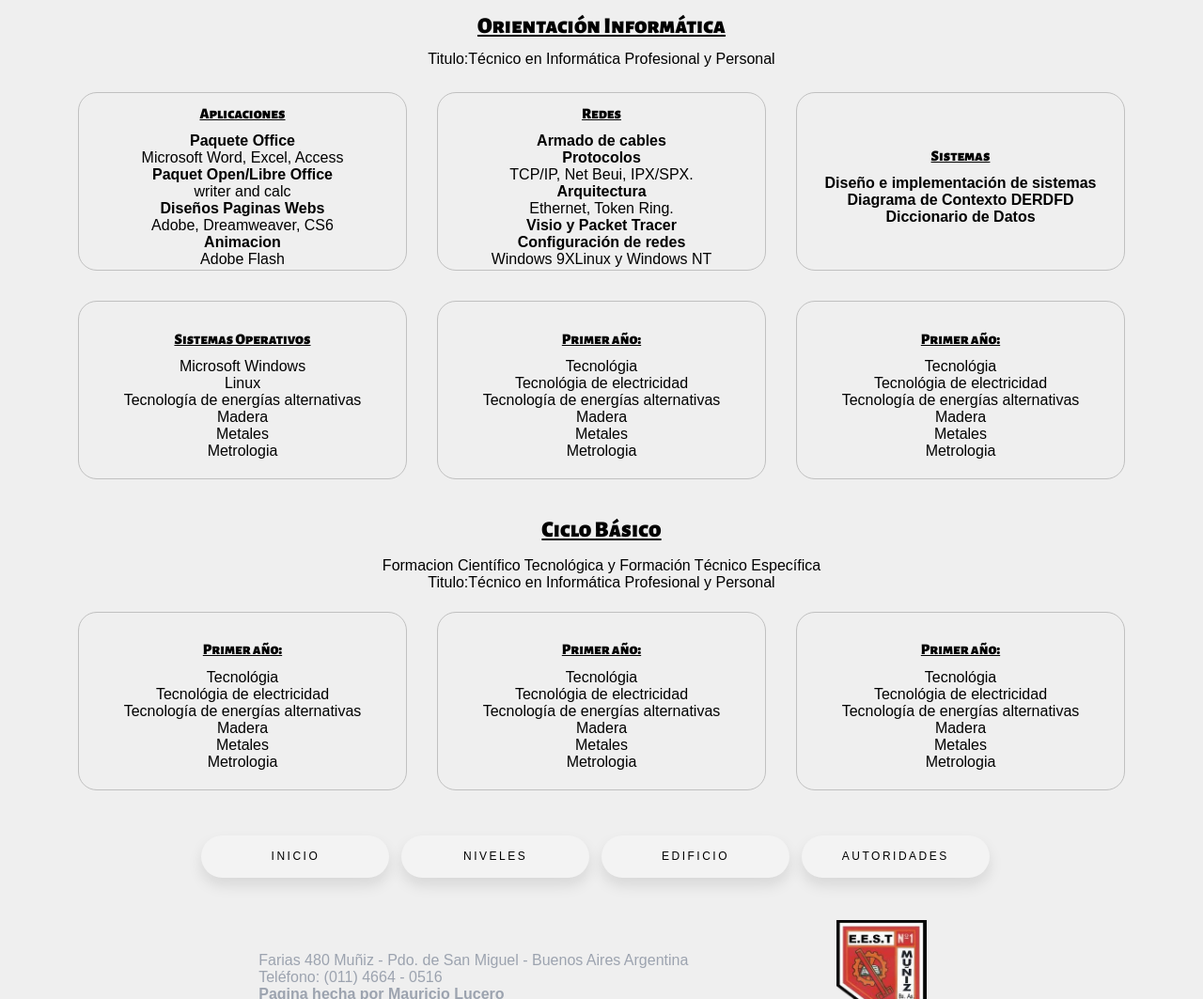
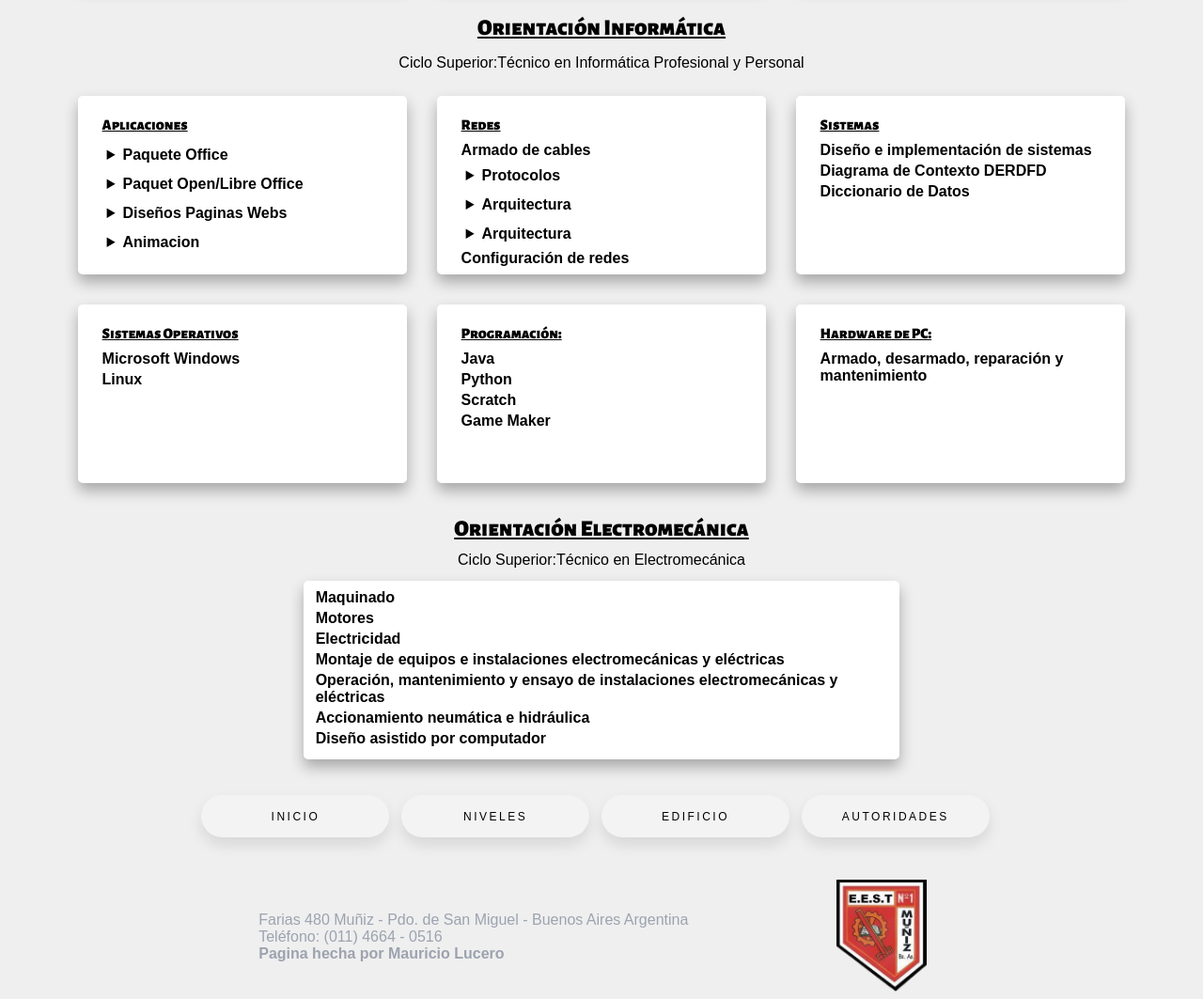
Before and after one commit to m4uri34/E.E.S.T-n-1, a plain HTML site: page Niveles.html in a window 1280 px wide. Shown: the part 1221-2284 px from the top of the page at 94% size. Drawn offline with Linux system fonts and the light colour scheme.

Commit message:
git add .

```diff
--- a/Niveles.html
+++ b/Niveles.html
@@ -1,4 +1,3 @@
-<!DOCTYPE html>
 <!DOCTYPE html>
 <html lang="es">
 <head>
@@ -76,34 +75,44 @@
         <div class="nivel">
             <div class="text">
                 <h2>Orientación Informática</h2>
-                <p>Titulo:Técnico en Informática Profesional y Personal</p>
+                <p>Ciclo Superior:Técnico en Informática Profesional y Personal</p>
             </div>
             <div class="temas-container">
                 <div class="temas">
                     <h4>Aplicaciones</h4>
-                    <ul>
-                        <li class="tema-general">Paquete Office</li>
-                        <li>Microsoft Word, Excel, Access</li>
-                        <li class="tema-general">Paquet Open/Libre Office</li>
-                        <li>writer and calc</li>
-                        <li class="tema-general">Diseños Paginas Webs</li>
-                        <li>Adobe, Dreamweaver, CS6</li>
-                        <li class="tema-general">Animacion</li>
-                        <li>Adobe Flash</li>
-                    </ul>
+                    <details name="tema">
+                        <summary class="tema-general">Paquete Office</summary>
+                        Microsoft Word, Excel, Access
+                    </details>
+                    <details name="tema">
+                        <summary class="tema-general">Paquet Open/Libre Office</summary>
+                        writer and calc
+                    </details>
+                    <details name="tema">
+                        <summary class="tema-general">Diseños Paginas Webs</summary>
+                        Adobe, Dreamweaver, CS6
+                    </details>
+                    <details name="tema">
+                        <summary class="tema-general">Animacion</summary>
+                        Adobe Flash
+                    </details>
                 </div>
                 <div class="temas">
                     <h4>Redes</h4>
-                    <ul>
-                        <li class="tema-general">Armado de cables</li>
-                        <li class="tema-general">Protocolos</li>
-                        <li>TCP/IP, Net Beui, IPX/SPX.</li>
-                        <li class="tema-general">Arquitectura</li>
-                        <li>Ethernet, Token Ring.</li>
-                        <li class="tema-general">Visio y Packet Tracer</li>
-                        <li class="tema-general">Configuración de redes</li>
-                        <li>Windows 9XLinux y Windows NT</li>
-                    </ul>
+                    <p class="tema-general">Armado de cables</p>
+                    <details name="tema">
+                        <summary class="tema-general">Protocolos</summary>
+                        TCP/IP, Net Beui, IPX/SPX
+                    </details>
+                    <details name="tema">
+                        <summary class="tema-general">Arquitectura</summary>
+                        Ethernet, Token Ring
+                    </details>
+                    <details name="tema">
+                        <summary class="tema-general">Arquitectura</summary>
+                        Windows 9XLinux y Windows NT
+                    </details>
+                    <p class="tema-general">Configuración de redes</p>
                 </div>
                 <div class="temas">
                     <h4>Sistemas</h4>
@@ -116,76 +125,42 @@
                 <div class="temas">
                     <h4>Sistemas Operativos</h4>
                     <ul>
-                        <li>Microsoft Windows</li>
-                        <li>Linux</li>
-                        <li>Tecnología de energías alternativas</li>
-                        <li>Madera</li>
-                        <li>Metales</li>
-                        <li>Metrologia</li>
+                        <li class="tema-general">Microsoft Windows</li>
+                        <li class="tema-general">Linux</li>
                     </ul>
                 </div>
                 <div class="temas">
-                    <h4>Primer año:</h4>
+                    <h4>Programación:</h4>
                     <ul>
-                        <li>Tecnológia</li>
-                        <li>Tecnológia de electricidad</li>
-                        <li>Tecnología de energías alternativas</li>
-                        <li>Madera</li>
-                        <li>Metales</li>
-                        <li>Metrologia</li>
+                        <li class="tema-general">Java</li>
+                        <li class="tema-general">Python</li>
+                        <li class="tema-general">Scratch</li>
+                        <li class="tema-general">Game Maker</li>
                     </ul>
                 </div>
                 <div class="temas">
-                    <h4>Primer año:</h4>
+                    <h4>Hardware de PC:</h4>
                     <ul>
-                        <li>Tecnológia</li>
-                        <li>Tecnológia de electricidad</li>
-                        <li>Tecnología de energías alternativas</li>
-                        <li>Madera</li>
-                        <li>Metales</li>
-                        <li>Metrologia</li>
+                        <li class="tema-general">Armado, desarmado, reparación y mantenimiento</li>
                     </ul>
                 </div>
             </div>
         </div>
         <div class="nivel">
             <div class="text">
-                <h2>Ciclo Básico</h2>
-                <p>Formacion Científico Tecnológica y Formación Técnico Específica</p>
-                <p>Titulo:Técnico en Informática Profesional y Personal</p>
+                <h2>Orientación Electromecánica</h2>
+                <p>Ciclo Superior:Técnico en Electromecánica</p>
             </div>
             <div class="temas-container">
-                <div class="temas">
-                    <h4>Primer año:</h4>
+                <div class="temas" style="width: 100%; justify-content: center;">
                     <ul>
-                        <li>Tecnológia</li>
-                        <li>Tecnológia de electricidad</li>
-                        <li>Tecnología de energías alternativas</li>
-                        <li>Madera</li>
-                        <li>Metales</li>
-                        <li>Metrologia</li>
-                    </ul>
-                </div>
-                <div class="temas">
-                    <h4>Primer año:</h4>
-                    <ul>
-                        <li>Tecnológia</li>
-                        <li>Tecnológia de electricidad</li>
-                        <li>Tecnología de energías alternativas</li>
-                        <li>Madera</li>
-                        <li>Metales</li>
-                        <li>Metrologia</li>
-                    </ul>
-                </div>
-                <div class="temas">
-                    <h4>Primer año:</h4>
-                    <ul>
-                        <li>Tecnológia</li>
-                        <li>Tecnológia de electricidad</li>
-                        <li>Tecnología de energías alternativas</li>
-                        <li>Madera</li>
-                        <li>Metales</li>
-                        <li>Metrologia</li>
+                        <li>Maquinado</li>
+                        <li>Motores</li>
+                        <li>Electricidad</li>
+                        <li>Montaje de equipos e instalaciones electromecánicas y eléctricas</li>
+                        <li>Operación, mantenimiento y ensayo de instalaciones electromecánicas y eléctricas</li>
+                        <li>Accionamiento neumática e hidráulica</li>
+                        <li>Diseño asistido por computador</li>
                     </ul>
                 </div>
             </div>
--- a/css/niveles.css
+++ b/css/niveles.css
@@ -214,14 +214,34 @@ main h1, main h2, main h4{
     width: 350px;
     height: 190px;
     flex-direction: column;
-    justify-content: center;
+    justify-content: start;
     display: flex;
-    text-align: center;
-    border: solid 1px #c0c0c0;
-    border-radius: 20px;
+    text-align: start;
+    border-radius: 5px;
+    padding: 1% 2%;
+    background-color: #fff;
+    box-shadow: 0px 8px 15px rgba(0, 0, 0, 0.3);
+    overflow: hidden;
 }
-.tema-general{
+.tema-general,ul li{
     font-weight: bold;
+    padding-bottom: 4px;
+}
+details summary{
+    margin-bottom: 4px;
+    color: #000000;
+    padding: 5px;
+}
+details summary:hover, .tema-general:hover{
+    background-color: #efefef;
+    color: #000;
+}
+details[open] summary{
+    width: fit-content;
+    background-color: #ff4081;
+    color: #ffff;
+    padding: 5px;
+    border-radius: 15px;
 }
 /*----------- FOOTER-------------*/
 .footer{
```
